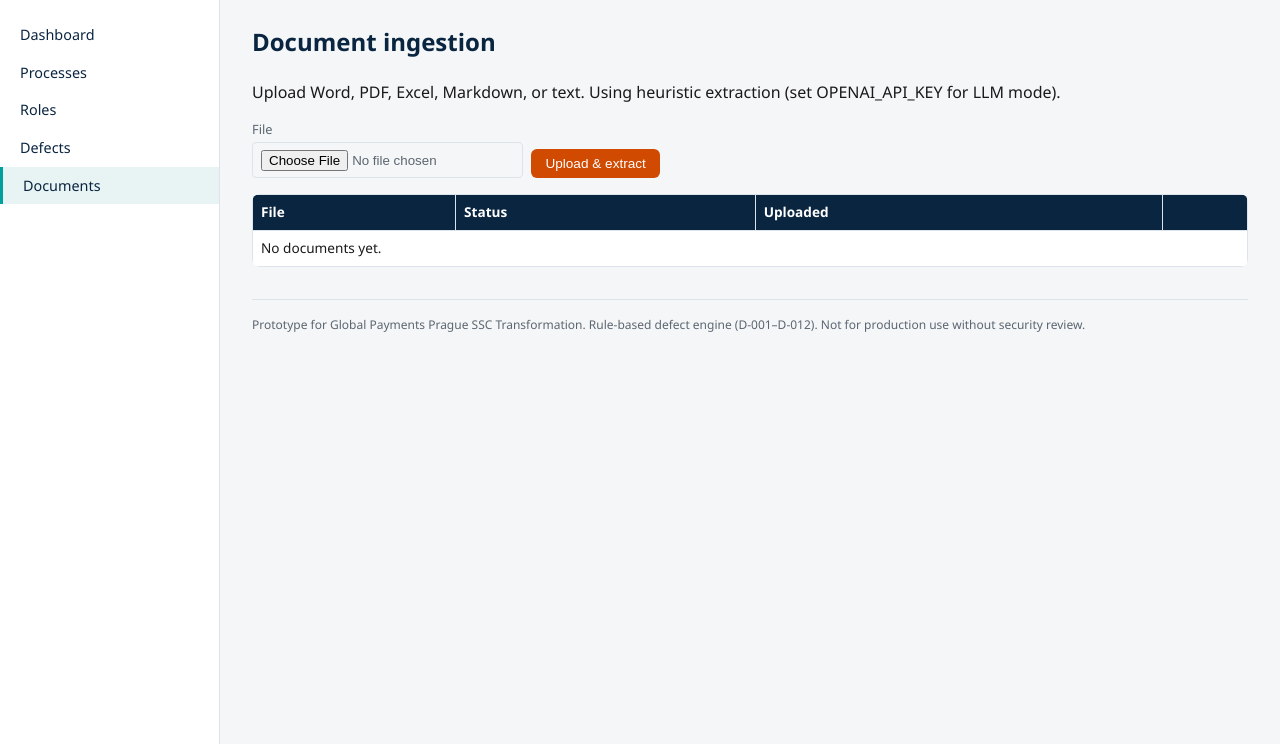
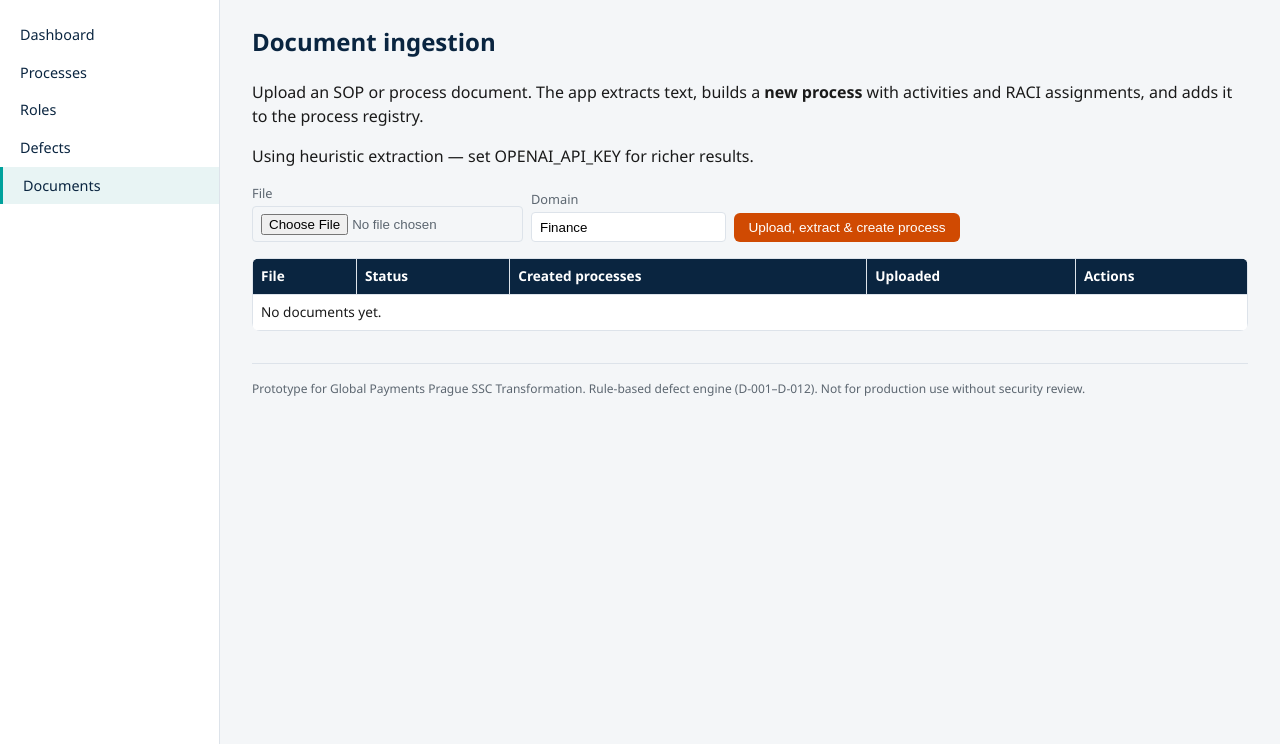
Before and after one commit to tkubanyi/raci-studio, a FastAPI app: page /documents in a window 1280 px wide. Shown: the part 73-817 px from the top of the page. Run offline with FastAPI, Linux system fonts and the light colour scheme.

Commit message:
Import SOPs into processes; add document and process delete
Co-authored-by: Cursor <cursoragent@cursor.com>

```diff
--- a/app/main.py
+++ b/app/main.py
@@ -18,6 +18,12 @@ from app.models import DIMENSION_LABELS, Activity, ActivityRole, Dimension, Docu
 from app.seed import seed_database
 from app.services.extraction import heuristic_extract, llm_extract
 from app.services.ingestion import extract_text_from_file
+from app.services.process_import import (
+    delete_document,
+    delete_process,
+    extraction_summary_payload,
+    import_from_extraction,
+)
 from app.services.raci import build_matrix, upsert_cell
 
 settings = get_settings()
@@ -150,9 +156,13 @@ def role_delete(role_id: int, db: Session = Depends(get_db)):
 
 
 @app.get("/processes", response_class=HTMLResponse)
-def processes_list(request: Request, db: Session = Depends(get_db)):
+def processes_list(request: Request, db: Session = Depends(get_db), msg: str = ""):
     processes = db.query(Process).order_by(Process.name).all()
-    return templates.TemplateResponse(request, "processes.html", template_ctx(request, processes=processes))
+    return templates.TemplateResponse(
+        request,
+        "processes.html",
+        template_ctx(request, processes=processes, flash_message=msg),
+    )
 
 
 @app.post("/processes")
@@ -168,8 +178,14 @@ def process_create(
     return RedirectResponse("/processes", status_code=303)
 
 
+@app.post("/processes/{process_id}/delete")
+def process_delete(process_id: int, db: Session = Depends(get_db)):
+    delete_process(db, process_id)
+    return RedirectResponse("/processes?msg=Process+deleted", status_code=303)
+
+
 @app.get("/processes/{process_id}", response_class=HTMLResponse)
-def process_detail(process_id: int, request: Request, db: Session = Depends(get_db)):
+def process_detail(process_id: int, request: Request, db: Session = Depends(get_db), msg: str = ""):
     process = (
         db.query(Process)
         .options(joinedload(Process.activities).joinedload(Activity.assignments))
@@ -180,7 +196,7 @@ def process_detail(process_id: int, request: Request, db: Session = Depends(get_
     return templates.TemplateResponse(
         request,
         "process_detail.html",
-        template_ctx(request, process=process, roles=roles),
+        template_ctx(request, process=process, roles=roles, flash_message=msg),
     )
 
 
@@ -307,61 +323,165 @@ def defects_view(
 
 
 @app.get("/documents", response_class=HTMLResponse)
-def documents_list(request: Request, db: Session = Depends(get_db)):
+def documents_list(request: Request, db: Session = Depends(get_db), msg: str = ""):
     docs = db.query(Document).order_by(Document.created_at.desc()).all()
+    process_names = {p.id: p.name for p in db.query(Process).all()}
+    doc_rows: list[dict] = []
+    for doc in docs:
+        linked: list[tuple[int, str]] = []
+        if doc.extraction_summary:
+            try:
+                payload = json.loads(doc.extraction_summary)
+                for pid in payload.get("created_process_ids") or []:
+                    if pid in process_names:
+                        linked.append((pid, process_names[pid]))
+            except json.JSONDecodeError:
+                pass
+        doc_rows.append({"doc": doc, "linked": linked})
     return templates.TemplateResponse(
         request,
         "documents.html",
-        template_ctx(request, documents=docs, has_llm=settings.has_llm),
+        template_ctx(
+            request,
+            doc_rows=doc_rows,
+            has_llm=settings.has_llm,
+            flash_message=msg,
+        ),
     )
 
 
 @app.post("/documents/upload")
 async def document_upload(
     file: UploadFile = File(...),
+    domain: str = Form("Finance"),
     db: Session = Depends(get_db),
 ):
     ws_id = db.query(Dimension).first().workspace_id
-    dest = settings.upload_dir / file.filename
+    safe_name = Path(file.filename or "upload.txt").name
+    dest = settings.upload_dir / safe_name
     with dest.open("wb") as f:
         shutil.copyfileobj(file.file, f)
     try:
-        text = extract_text_from_file(dest, file.filename)
+        text = extract_text_from_file(dest, safe_name)
     except Exception as exc:
         text = f"[Extraction error: {exc}]"
     try:
         result = await llm_extract(text)
     except Exception:
         result = heuristic_extract(text)
-    summary = json.dumps({"mode": result.mode, "processes": len(result.processes), "roles": len(result.roles)}, indent=2)
+
     doc = Document(
         workspace_id=ws_id,
-        filename=file.filename,
+        filename=safe_name,
         mime_type=file.content_type,
         storage_path=str(dest),
         extracted_text=text[:50000],
-        status="extracted",
-        extraction_summary=summary,
+        status="processing",
+        extraction_summary=None,
     )
     db.add(doc)
+    db.flush()
+
+    created_ids: list[int] = []
+    import_error: str | None = None
+    try:
+        created_ids = import_from_extraction(
+            db,
+            ws_id,
+            result,
+            source_filename=safe_name,
+            document_id=doc.id,
+            domain=domain.strip() or "Finance",
+        )
+        doc.status = "imported" if created_ids else "extracted"
+    except Exception as exc:
+        import_error = str(exc)
+        doc.status = "extracted"
+
+    summary = extraction_summary_payload(result, created_ids)
+    if import_error:
+        summary["import_error"] = import_error
+    doc.extraction_summary = json.dumps(summary, indent=2)
     db.commit()
-    return RedirectResponse("/documents", status_code=303)
+
+    if created_ids:
+        first = created_ids[0]
+        msg = f"Created+{len(created_ids)}+process(es)+from+SOP"
+        if len(created_ids) == 1:
+            return RedirectResponse(f"/processes/{first}?msg={msg}", status_code=303)
+        return RedirectResponse(f"/processes?msg={msg}", status_code=303)
+    return RedirectResponse("/documents?msg=Document+saved+but+no+process+steps+detected", status_code=303)
+
+
+@app.post("/documents/{doc_id}/delete")
+def document_delete(doc_id: int, db: Session = Depends(get_db)):
+    delete_document(db, doc_id)
+    return RedirectResponse("/documents?msg=Document+deleted", status_code=303)
+
+
+@app.post("/documents/{doc_id}/build-processes")
+async def document_build_processes(
+    doc_id: int,
+    domain: str = Form("Finance"),
+    db: Session = Depends(get_db),
+):
+    doc = db.query(Document).get(doc_id)
+    if not doc:
+        return RedirectResponse("/documents?msg=Document+not+found", status_code=303)
+    if not doc.extracted_text:
+        return RedirectResponse(f"/documents/{doc_id}?msg=No+extracted+text", status_code=303)
+
+    try:
+        result = await llm_extract(doc.extracted_text)
+    except Exception:
+        result = heuristic_extract(doc.extracted_text)
+
+    created_ids = import_from_extraction(
+        db,
+        doc.workspace_id,
+        result,
+        source_filename=doc.filename,
+        document_id=doc.id,
+        domain=domain.strip() or "Finance",
+    )
+    existing = []
+    if doc.extraction_summary:
+        try:
+            existing = json.loads(doc.extraction_summary).get("created_process_ids", [])
+        except json.JSONDecodeError:
+            pass
+    summary = extraction_summary_payload(result, existing + created_ids)
+    doc.extraction_summary = json.dumps(summary, indent=2)
+    doc.status = "imported" if created_ids else doc.status
+    db.commit()
+    return RedirectResponse(f"/processes?msg=Created+{len(created_ids)}+process(es)", status_code=303)
 
 
 @app.get("/documents/{doc_id}", response_class=HTMLResponse)
-def document_detail(doc_id: int, request: Request, db: Session = Depends(get_db)):
+def document_detail(doc_id: int, request: Request, db: Session = Depends(get_db), msg: str = ""):
     doc = db.query(Document).get(doc_id)
-    extraction = {}
+    extraction: dict = {}
+    linked_processes: list[Process] = []
     if doc and doc.extraction_summary:
         try:
             extraction = json.loads(doc.extraction_summary)
+            ids = extraction.get("created_process_ids") or []
+            if ids:
+                linked_processes = db.query(Process).filter(Process.id.in_(ids)).all()
         except json.JSONDecodeError:
             extraction = {"raw": doc.extraction_summary}
     preview = (doc.extracted_text or "")[:4000] if doc else ""
     return templates.TemplateResponse(
         request,
         "document_detail.html",
-        template_ctx(request, document=doc, preview=preview, extraction=extraction),
+        template_ctx(
+            request,
+            document=doc,
+            preview=preview,
+            extraction=extraction,
+            linked_processes=linked_processes,
+            flash_message=msg,
+        ),
     )
 
 
--- a/app/services/extraction.py
+++ b/app/services/extraction.py
@@ -54,9 +54,10 @@ def heuristic_extract(text: str) -> ExtractionResult:
         for line in lines[:15]:
             activities.append(ExtractedActivity(line[:100], "Unassigned", "R", 0.4))
 
+    owner = next(iter(roles), None) or "Process Owner"
     proc = {
         "name": "Extracted Process",
-        "owner": next(iter(roles), "Process Owner"),
+        "owner": owner,
         "activities": [
             {
                 "name": a.name,
--- a/app/templates/documents.html
+++ b/app/templates/documents.html
@@ -2,25 +2,43 @@
 {% block title %}Documents{% endblock %}
 {% block content %}
 <h2>Document ingestion</h2>
-<p>Upload Word, PDF, Excel, Markdown, or text. {% if has_llm %}LLM extraction enabled via OPENAI_API_KEY.{% else %}Using heuristic extraction (set OPENAI_API_KEY for LLM mode).{% endif %}</p>
+{% if flash_message %}
+<p class="panel" style="border-left: 4px solid var(--gp-teal);"><strong>{{ flash_message|replace('+', ' ') }}</strong></p>
+{% endif %}
+<p>Upload an SOP or process document. The app extracts text, builds a <strong>new process</strong> with activities and RACI assignments, and adds it to the process registry.</p>
+<p>{% if has_llm %}LLM extraction enabled (OPENAI_API_KEY).{% else %}Using heuristic extraction — set OPENAI_API_KEY for richer results.{% endif %}</p>
 
 <form class="inline" method="post" action="/documents/upload" enctype="multipart/form-data">
   <label>File <input type="file" name="file" accept=".txt,.md,.docx,.pdf,.xlsx" required></label>
-  <button class="btn" type="submit">Upload & extract</button>
+  <label>Domain <input name="domain" value="Finance"></label>
+  <button class="btn" type="submit">Upload, extract &amp; create process</button>
 </form>
 
 <table>
-  <thead><tr><th>File</th><th>Status</th><th>Uploaded</th><th></th></tr></thead>
+  <thead><tr><th>File</th><th>Status</th><th>Created processes</th><th>Uploaded</th><th>Actions</th></tr></thead>
   <tbody>
-    {% for doc in documents %}
+    {% for row in doc_rows %}
+    {% set doc = row.doc %}
     <tr>
       <td>{{ doc.filename }}</td>
       <td>{{ doc.status }}</td>
+      <td>
+        {% for pid, pname in row.linked %}
+        <a href="/processes/{{ pid }}">{{ pname }}</a>{% if not loop.last %}, {% endif %}
+        {% else %}
+        —
+        {% endfor %}
+      </td>
       <td>{{ doc.created_at.strftime('%Y-%m-%d %H:%M') if doc.created_at else '' }}</td>
-      <td><a href="/documents/{{ doc.id }}">View</a></td>
+      <td>
+        <a href="/documents/{{ doc.id }}">View</a>
+        <form method="post" action="/documents/{{ doc.id }}/delete" style="display:inline" onsubmit="return confirm('Delete this document? Linked processes will remain in the registry.');">
+          <button type="submit" class="btn" style="background:#667085;padding:0.2rem 0.5rem;font-size:0.75rem">Delete</button>
+        </form>
+      </td>
     </tr>
     {% else %}
-    <tr><td colspan="4">No documents yet.</td></tr>
+    <tr><td colspan="5">No documents yet.</td></tr>
     {% endfor %}
   </tbody>
 </table>
--- a/app/templates/process_detail.html
+++ b/app/templates/process_detail.html
@@ -2,11 +2,17 @@
 {% block title %}{{ process.name }}{% endblock %}
 {% block content %}
 <h2>{{ process.name }}</h2>
+{% if flash_message %}
+<p class="panel" style="border-left: 4px solid var(--gp-teal);"><strong>{{ flash_message|replace('+', ' ') }}</strong></p>
+{% endif %}
 <p>{{ process.description or '' }} <em>({{ process.status }} v{{ process.version }})</em></p>
 <p>
   <a class="btn" href="/raci/{{ process.id }}">Open RACI matrix</a>
   <a class="btn btn-secondary" href="/processes/{{ process.id }}/diagram">Process diagram</a>
   <a href="/processes">← Back</a>
+  <form method="post" action="/processes/{{ process.id }}/delete" style="display:inline" onsubmit="return confirm('Delete this process and all activities?');">
+    <button type="submit" class="btn" style="background:#b42318">Delete process</button>
+  </form>
 </p>
 
 <h3>Activities</h3>
--- a/app/templates/processes.html
+++ b/app/templates/processes.html
@@ -2,6 +2,9 @@
 {% block title %}Processes{% endblock %}
 {% block content %}
 <h2>Process registry</h2>
+{% if flash_message %}
+<p class="panel" style="border-left: 4px solid var(--gp-teal);"><strong>{{ flash_message|replace('+', ' ') }}</strong></p>
+{% endif %}
 
 <form class="inline" method="post" action="/processes">
   <label>Name <input name="name" required placeholder="Process name"></label>
@@ -23,6 +26,9 @@
         <a href="/processes/{{ p.id }}">Activities</a> |
         <a href="/raci/{{ p.id }}">RACI</a> |
         <a href="/processes/{{ p.id }}/diagram">Diagram</a>
+        <form method="post" action="/processes/{{ p.id }}/delete" style="display:inline" onsubmit="return confirm('Delete process {{ p.name }} and all its activities?');">
+          <button type="submit" class="btn" style="background:#b42318;padding:0.2rem 0.5rem;font-size:0.75rem">Delete</button>
+        </form>
       </td>
     </tr>
     {% endfor %}
```
Also changed, not shown: app/services/process_import.py (added, +183 -0 lines), app/templates/document_detail.html (+42 -2 lines), tests/test_process_import.py (added, +53 -0 lines).
